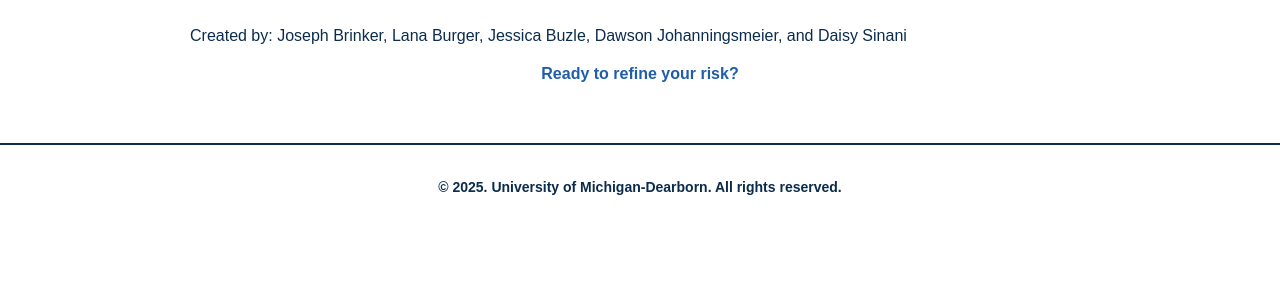
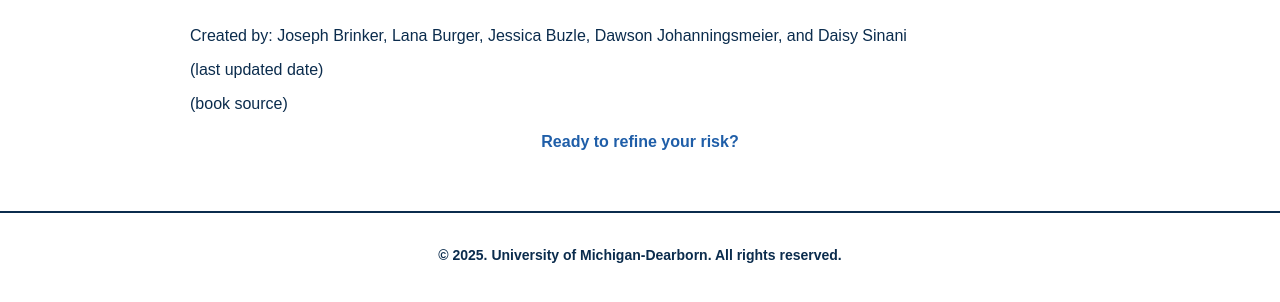
Before and after one commit to lana-bu/RiskRefinementAssistant_TinyTool, a plain HTML site: page credits.html in a window 1280 px wide. Shown: the part 212-514 px from the top of the page. Drawn offline with Linux system fonts and the light colour scheme.

Commit message:
notes for what to include on credits page

```diff
--- a/credits.html
+++ b/credits.html
@@ -12,6 +12,10 @@
         <h2 class="section-header">Credits</h2>
         <p>Created by: Joseph Brinker, Lana Burger, Jessica Buzle, Dawson Johanningsmeier, and Daisy Sinani
         </p>
+        <p>(last updated date)
+        </p>
+        <p>(book source)
+        </p>
         <h4 class="page-link"><a href="index.html">Ready to refine your risk?</a></h4>
     </section>
     <div id="footer"></div> <!-- footer placeholder -->
```
